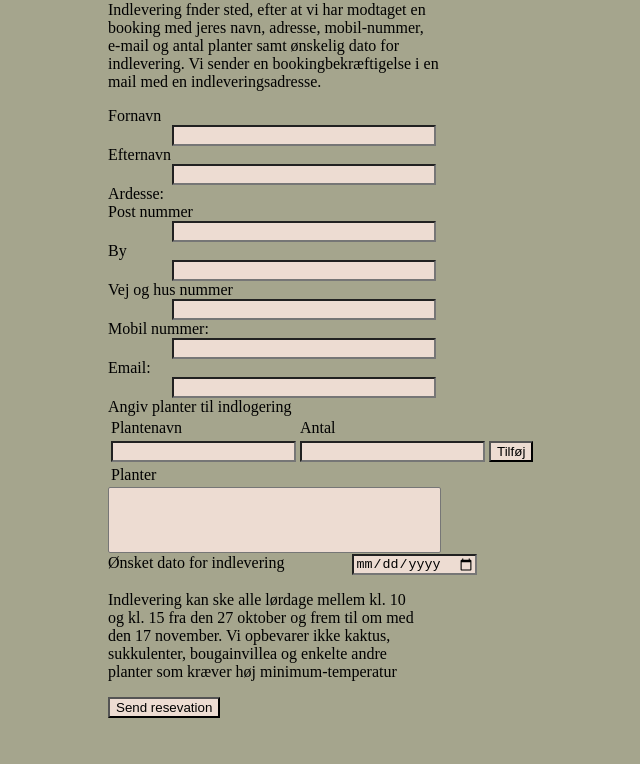
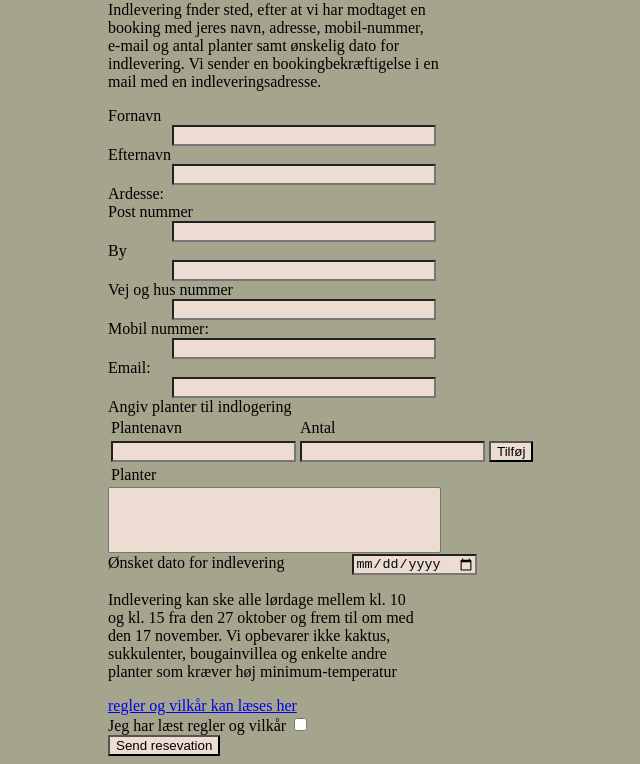
Before and after one commit to Annemissen/plantehotel, a plain HTML site: page public/index.html in a window 1280 px wide. Shown: the part 79-843 px from the top of the page, without its empty margins (340-980 px from the left). Before the commit the page ends 805 px from the top, so only its background shows below. Drawn offline with nearby package versions, Linux system fonts and the light colour scheme.

Commit message:
link sat ind i bunden

```diff
--- a/public/index.css
+++ b/public/index.css
@@ -125,7 +125,21 @@ p{
 
 #plants{
     width: 26vw;
-   overflow-x: scroll;
+    overflow-x: scroll;
     background-color: #EDDCD2;
 
 }
+#link-div{
+    margin-left: 5vw;
+
+}
+
+#checkbox-div{
+    margin-left: 5vw;
+}
+#checkbox-div > input{
+
+   background : #EDDCD2;
+}
+
+/* fejl css til validering af indputs  */
--- a/public/index.html
+++ b/public/index.html
@@ -81,13 +81,27 @@
         <input type="date" id="datepicker"></input>
 
     </div>
-
+    <div>
     <p>Indlevering kan ske alle lørdage mellem kl. 10 <br>
         og kl. 15 fra den 27 oktober og frem til om med<br>
         den 17 november. Vi opbevarer ikke kaktus,<br>
         sukkulenter, bougainvillea og enkelte andre<br>
         planter som kræver høj minimum-temperatur</p>
-    <button id="send-button">Send resevation</button>
+    </div>
+    <div id="link-div">
+        <a href="https://drive.google.com/file/d/1NnPaj7J_1qORMPvzs4FLevwhb0xuf15F/view?usp=sharing/">regler og vilkår kan læses her</a>
+
+    </div>
+    <div id="checkbox-div">
+        <label>Jeg har læst regler og vilkår</label>
+        <input type="checkbox"></input>
+
+    </div>
+    <div>
+           <button id="send-button">Send resevation</button>
+    </div>
+
+
 
 </body>
 
```
